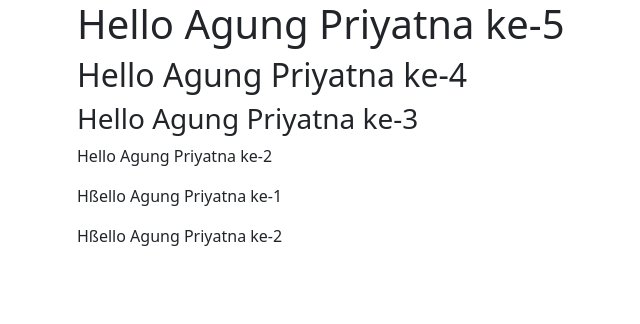
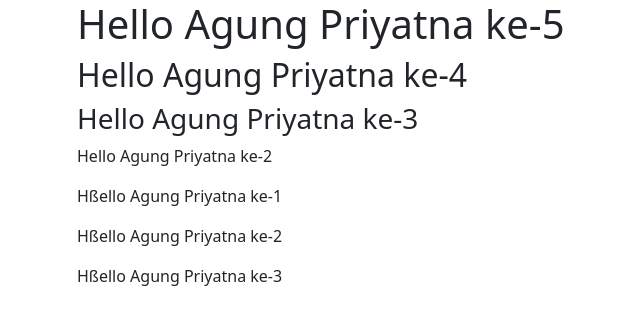
Before and after one commit to AgungPri/AgungPri.github.io, a plain HTML site: page index.html in a window 1280 px wide. Shown: the whole page, without its empty margins (5-645 px from the left). Drawn offline with nearby package versions, Linux system fonts and the light colour scheme.

Commit message:
Testing yang penting ke-3

```diff
--- a/index.html
+++ b/index.html
@@ -22,6 +22,7 @@
                 <div>
                     <p>Hßello Agung Priyatna ke-1</p>
                     <p>Hßello Agung Priyatna ke-2</p>
+                    <p>Hßello Agung Priyatna ke-3</p>
                 </div>
 
     </div>
```
